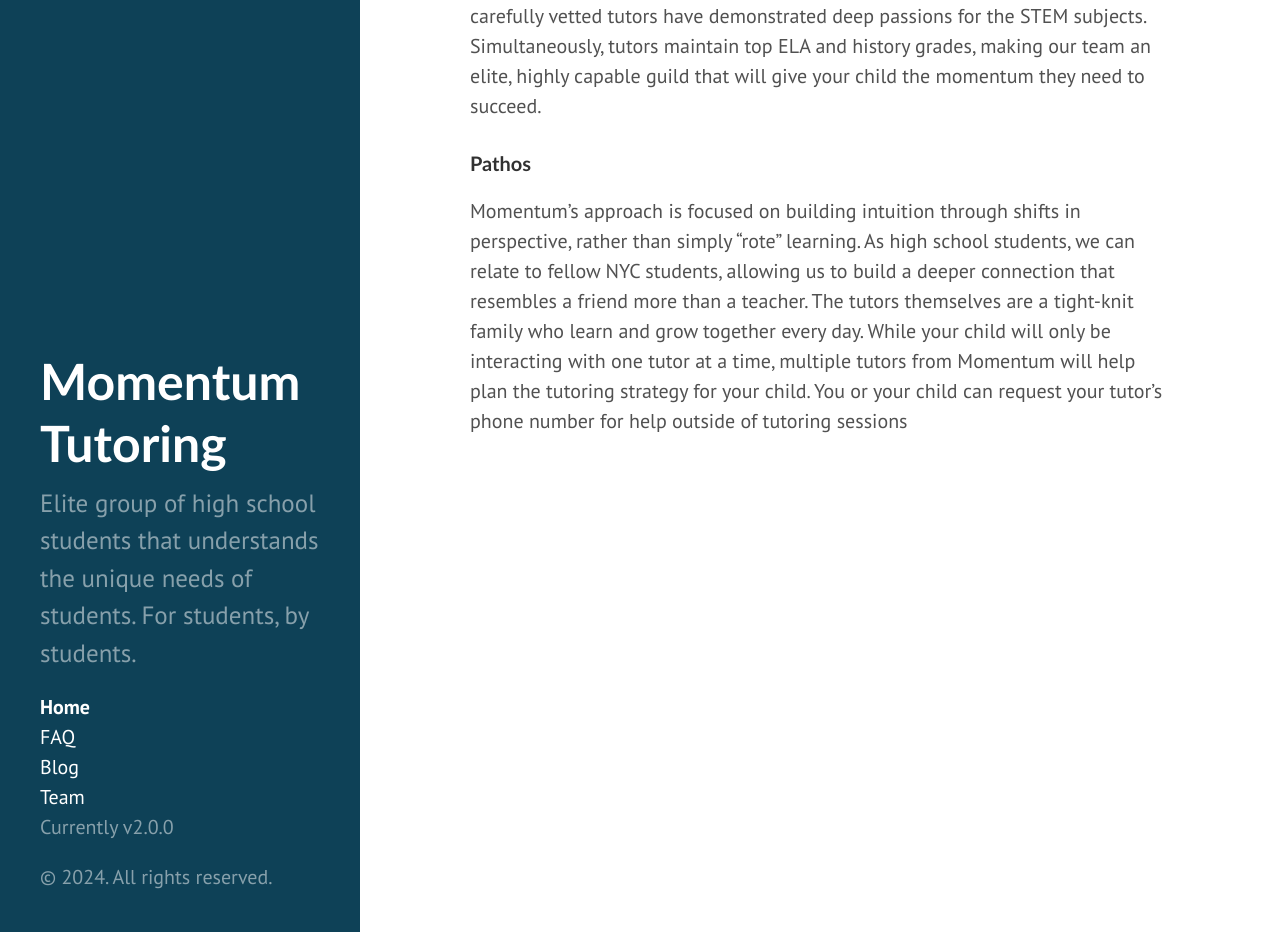
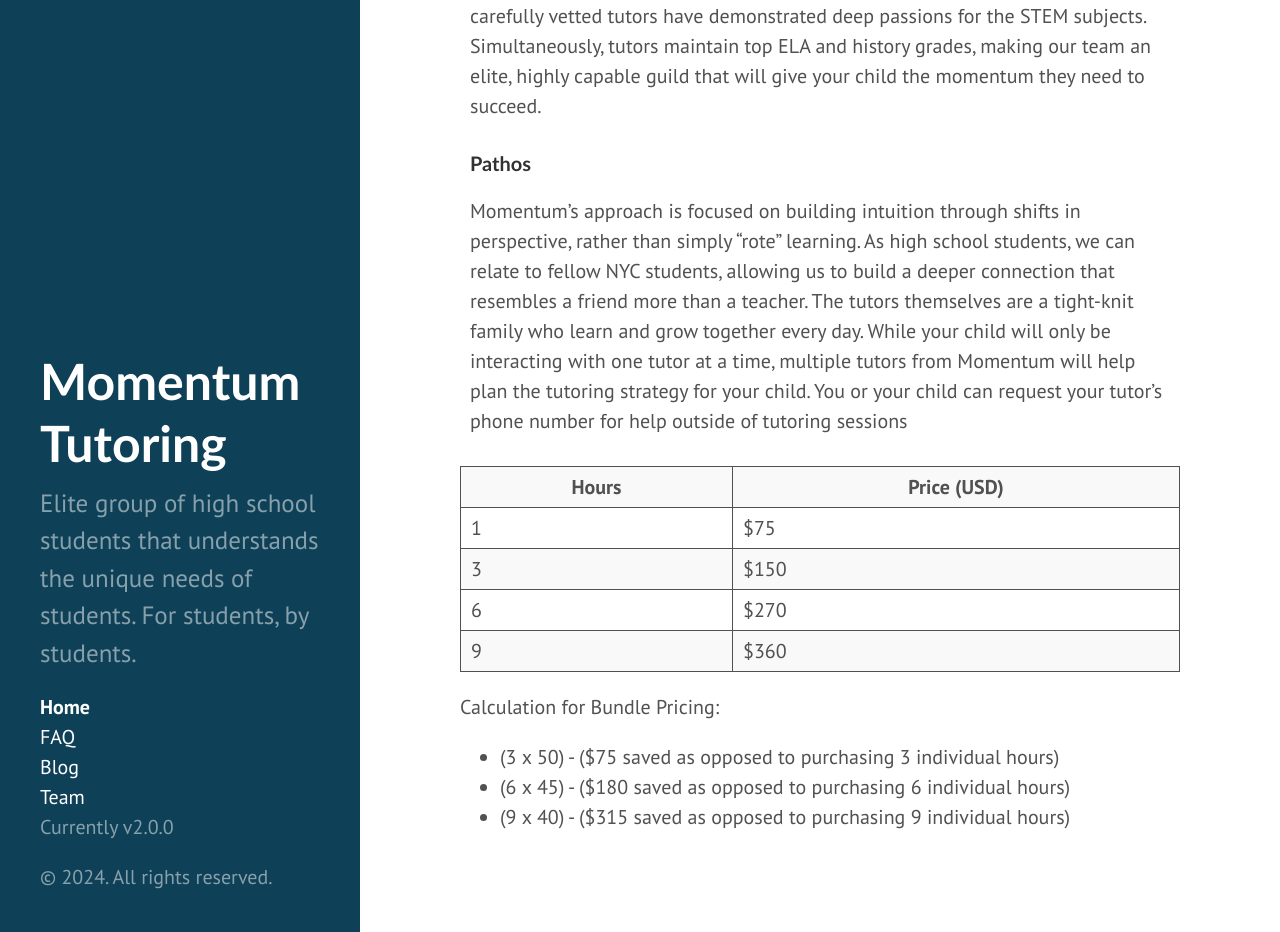
Before and after one commit to Momentum-Tutoring/Momentum-Tutoring.github.io, a Jekyll site: the page built from index.html, in a window 1280 px wide and 1400 px high, scrolled down 309 px. Shown: the part 468-1400 px from the top of the window. Built offline with Jekyll 4.4.1, drawn with Linux system fonts in a browser that asks for light colours; Markdown is read by kramdown in place of the engine named in the settings; the list of posts is cut into pages by our own code.

Commit message:
Update index.html

```diff
--- a/index.html
+++ b/index.html
@@ -8,6 +8,15 @@ title: Home
     p {
         text-align: left;
         font-size: 20px;
+    }
+
+    table, td, th {
+        border: 1px solid;
+    }
+
+    table {
+        width: 100%;
+        border-collapse: collapse;
     }
 </style>
 
@@ -36,6 +45,39 @@ title: Home
         child will only be interacting with one tutor at a time, multiple tutors from Momentum will help plan the tutoring strategy
         for your child. You or your child can request your tutor’s phone number for help outside of tutoring sessions
     </p>
+</div>
+
+
+<div class="Pricing">
+<table>
+  <tr>
+    <th>Hours</th>
+    <th>Price (USD)</th>
+  </tr>
+  <tr>
+    <td>1</td>
+    <td>$75</td>
+  </tr>
+  <tr>
+    <td>3</td>
+    <td>$150</td>
+  </tr>
+  <tr>
+    <td>6</td>
+    <td>$270</td>
+  </tr>
+  <tr>
+    <td>9</td>
+    <td>$360</td>
+  </tr>
+</table>
+
+<p>Calculation for Bundle Pricing:</p>
+<ul>
+  <li>(3 x 50) - ($75 saved as opposed to purchasing 3 individual hours)</li>
+  <li>(6 x 45) - ($180 saved as opposed to purchasing 6 individual hours)</li>
+  <li>(9 x 40) - ($315 saved as opposed to purchasing 9 individual hours)</li>
+</ul>
 
 
 </div>
```
